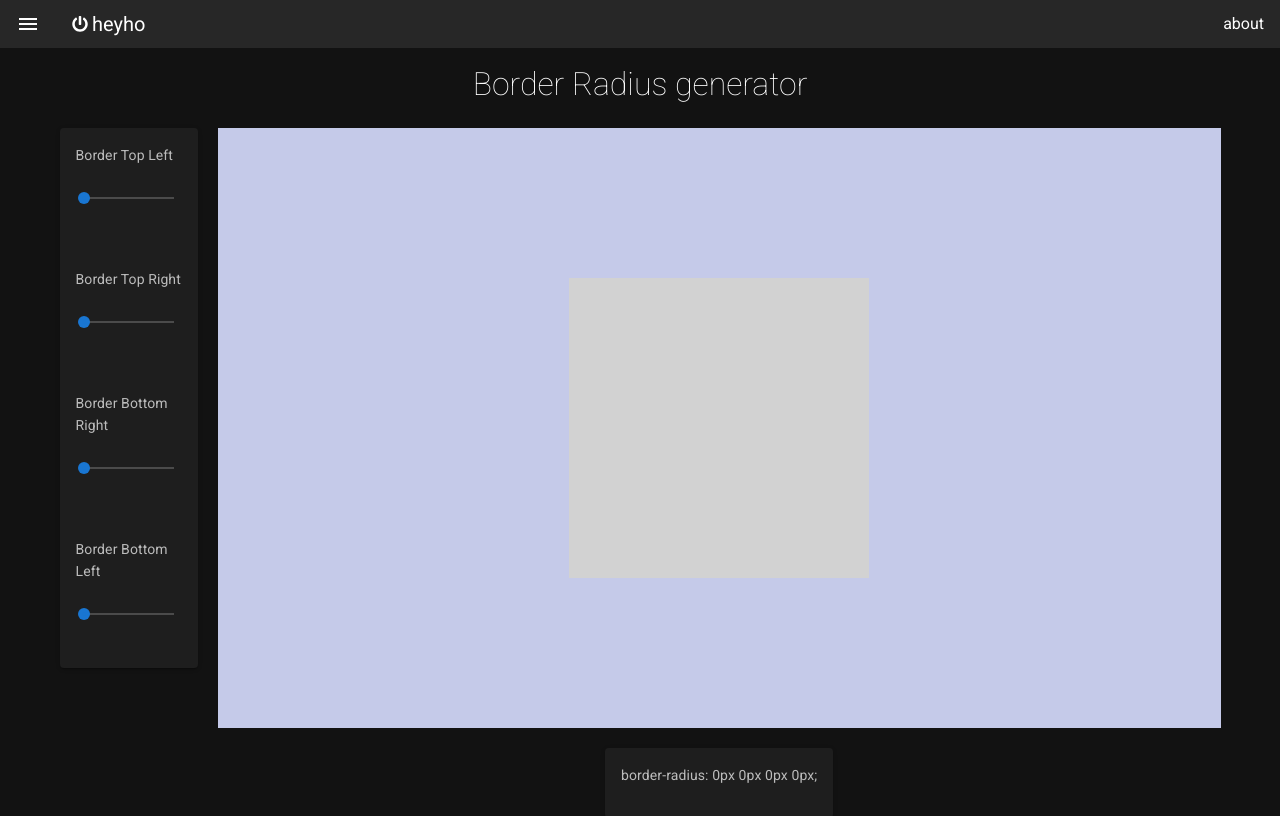
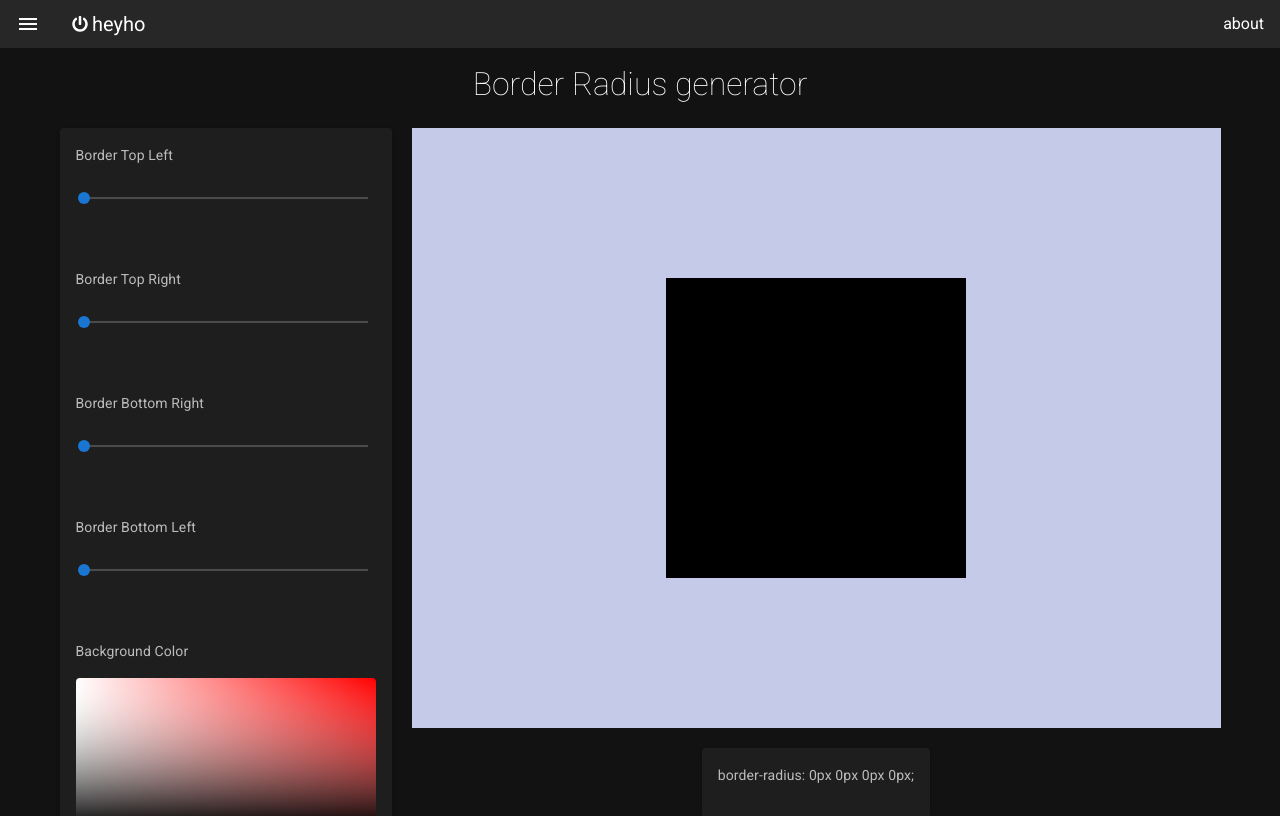
Before and after one commit to heyhoio/heyho, a Nuxt app: page /border-radius-generator in a window 1280 px wide. Shown: the top 816 px of the page. Built offline with nearby package versions, Linux system fonts and the light colour scheme.

Commit message:
including custom background color for box

```diff
--- a/pages/border-radius-generator.vue
+++ b/pages/border-radius-generator.vue
@@ -38,7 +38,10 @@
         <div class="indigo lighten-4 d-flex align-center justify-center">
           <div
             class="border-radius-generator__box"
-            :style="{ 'border-radius': borderRadius }"
+            :style="{
+              'border-radius': borderRadius,
+              'background-color': bgColor
+            }"
           />
         </div>
         <div class="d-flex flex-column justify-center align-center mt-5">
@@ -83,6 +86,10 @@ export default Vue.extend({
         min: 0,
         max: 40,
         model: ''
+      },
+      {
+        name: 'Background Color',
+        color: '#000'
       }
     ]
   }),
@@ -90,6 +97,13 @@ export default Vue.extend({
     borderRadius() {
       const [top, right, bottom, left] = this.borderProps
       return `${top.model}px ${right.model}px ${bottom.model}px ${left.model}px`
+    },
+    bgColor() {
+      const [bgColor] = this.borderProps.filter(
+        (prop) => prop.name === 'Background Color'
+      )
+
+      return `${bgColor.color}`
     }
   }
 })
@@ -102,7 +116,7 @@ export default Vue.extend({
   &__box {
     width: 300px;
     height: 300px;
-    background-color: #d2d2d2;
+    background-color: rgba(63, 2, 63, 0.815);
     margin: 150px;
   }
   &__outer-wrapper {
```
